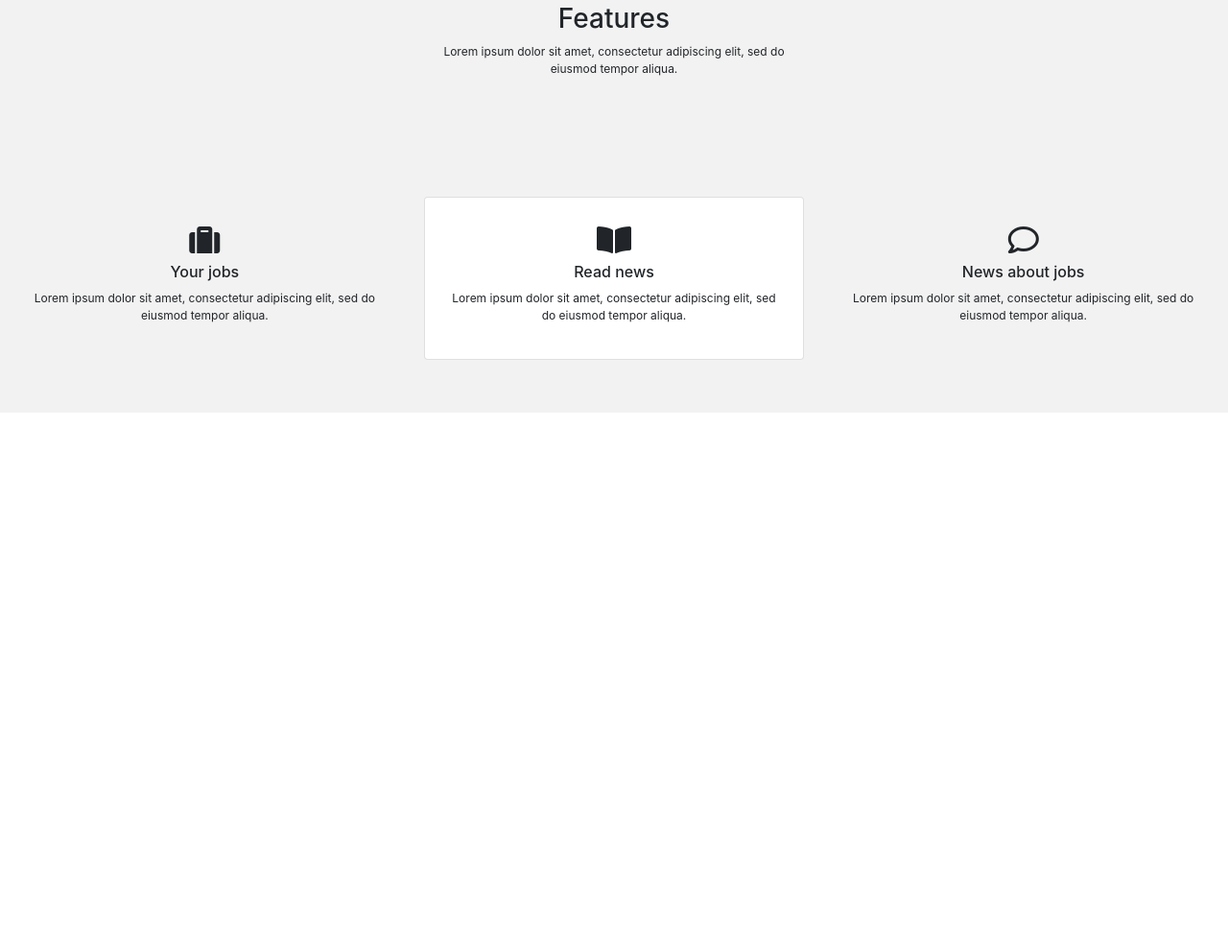
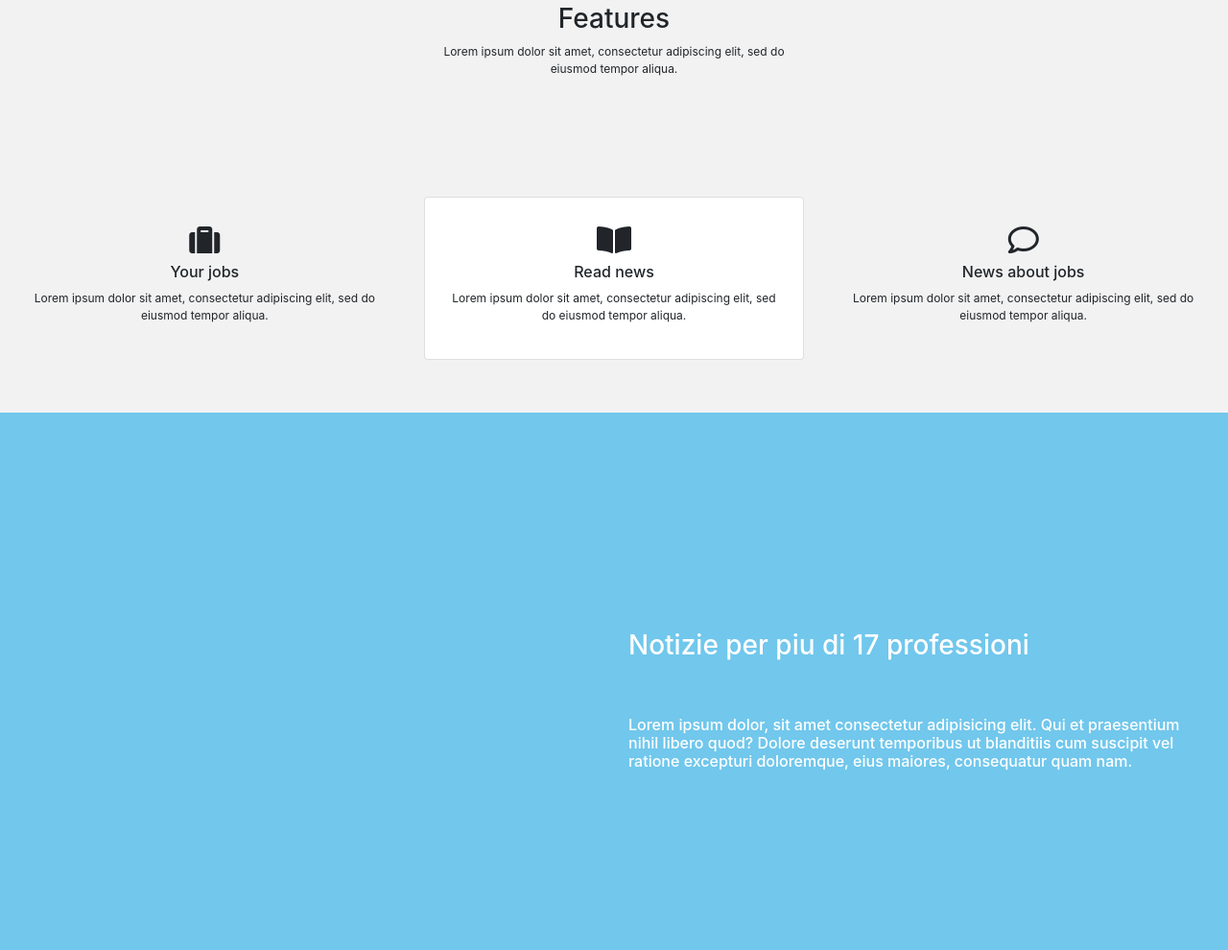
Before and after one commit to KatrinaFuller/iphone-clone-site, a plain HTML site: page index.html in a window 1280 px wide. Shown: the part 554-1544 px from the top of the page at 96% size. Before the commit the page ends 984 px from the top, so only its background shows below. Drawn offline with nearby package versions, Linux system fonts and the light colour scheme.

Commit message:
bottom blue row

```diff
--- a/index.html
+++ b/index.html
@@ -63,6 +63,17 @@
         <p>Lorem ipsum dolor sit amet, consectetur adipiscing elit, sed do eiusmod tempor aliqua.</p>
       </div>
     </div>
+    <div class="row bottom-blue text-white">
+      <div class="col-6">
+
+      </div>
+      <div class="col-6 align-self-center">
+        <h3 class="py-5">Notizie per piu di 17 professioni</h3>
+        <h6>Lorem ipsum dolor, sit amet consectetur adipisicing elit. Qui et praesentium nihil libero quod? Dolore
+          deserunt temporibus ut blanditiis cum suscipit vel ratione excepturi doloremque, eius maiores, consequatur
+          quam nam.</h6>
+      </div>
+    </div>
   </div>
 
 </body>
--- a/style.css
+++ b/style.css
@@ -32,3 +32,8 @@ p{
   background-color: #f2f2f2;
   min-height: 35vh;
 }
+
+.bottom-blue{
+  background-color: #71c7ec;
+  min-height: 70vh;
+}
```
